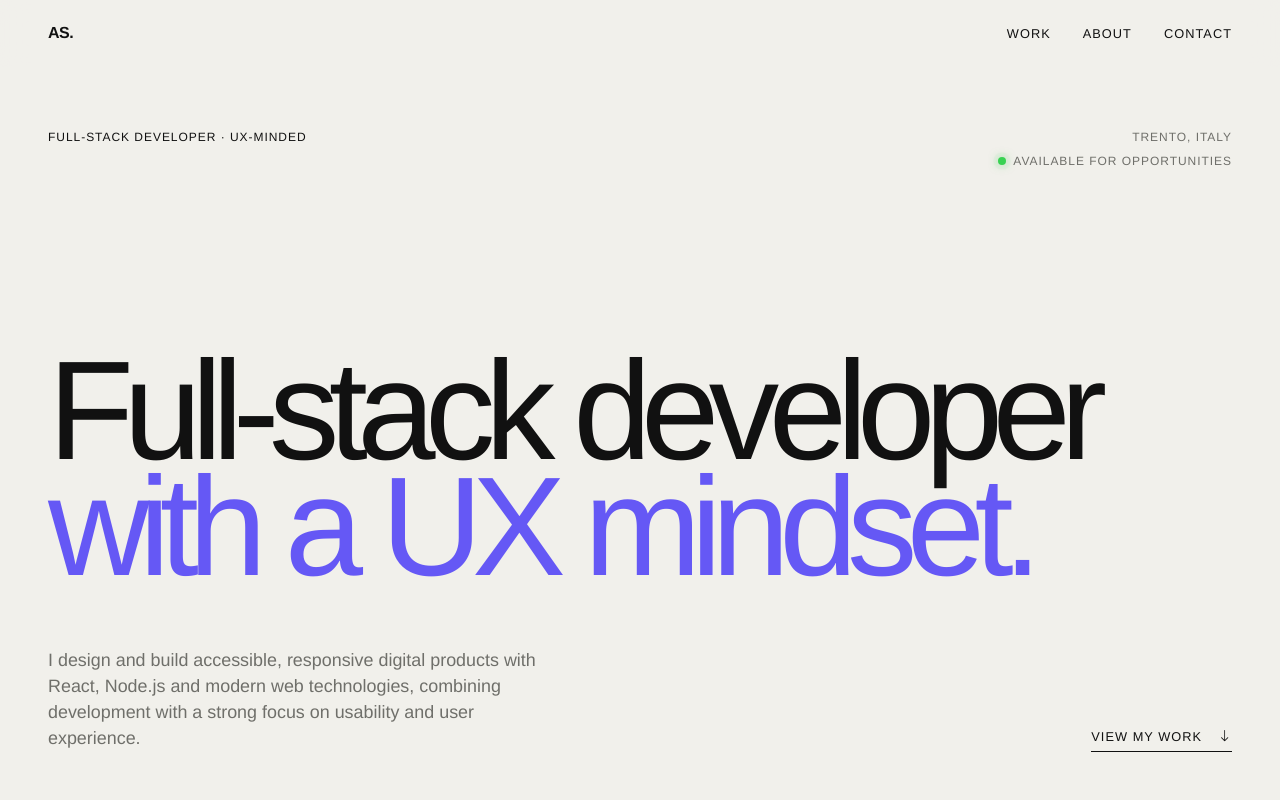
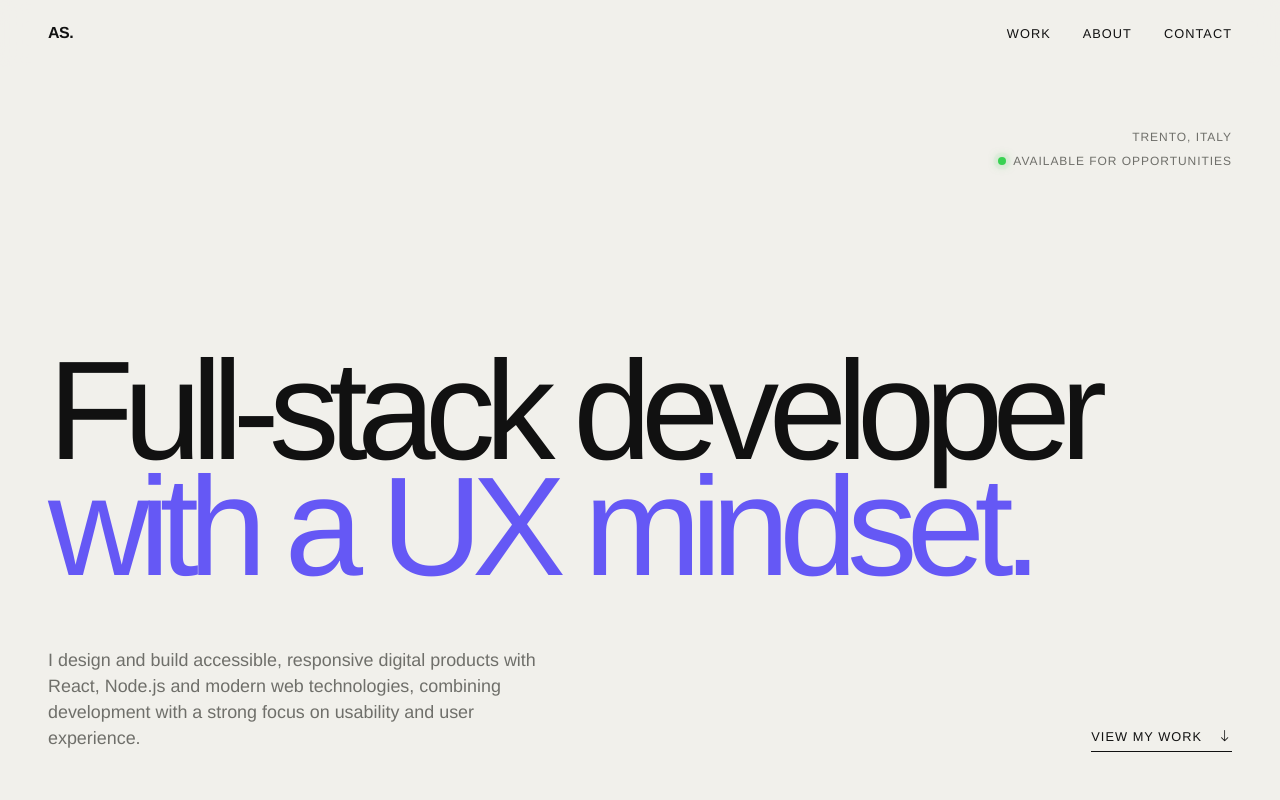
Before and after one commit to alessiaasmeraglia/portfolio, a React (Vite) app: page / in a window 1280 px wide. Shown: the top 800 px of the page. Built offline with nearby package versions, Linux system fonts and the light colour scheme.

Commit message:
Eliminato eyebrow

```diff
--- a/src/components/Hero.jsx
+++ b/src/components/Hero.jsx
@@ -6,17 +6,7 @@ function Hero() {
     return (
         <section className="hero" id="home">
             <div className="hero__top">
-                <motion.p
-                    className="hero__eyebrow"
-                    initial={reduceMotion ? false : { opacity: 0, y: 8 }}
-                    animate={{ opacity: 1, y: 0 }}
-                    transition={{
-                        duration: 0.55,
-                        ease: [0.22, 1, 0.36, 1],
-                    }}
-                >
-                    Full-stack Developer · UX-minded
-                </motion.p>
+
 
                 <motion.p
                     className="hero__location"
--- a/src/index.css
+++ b/src/index.css
@@ -191,16 +191,11 @@ img {
     width: 100%;
 }
 
-.hero__eyebrow,
 .hero__location {
     font-size: 0.75rem;
     line-height: 1.5;
     text-transform: uppercase;
     letter-spacing: 0.08em;
-}
-
-.hero__eyebrow {
-    position: static;
 }
 
 .hero__location {
@@ -1806,7 +1801,6 @@ button:focus-visible {
         gap: 2rem;
     }
 
-    .hero__eyebrow,
     .hero__location {
         font-size: 0.65rem;
     }
```
